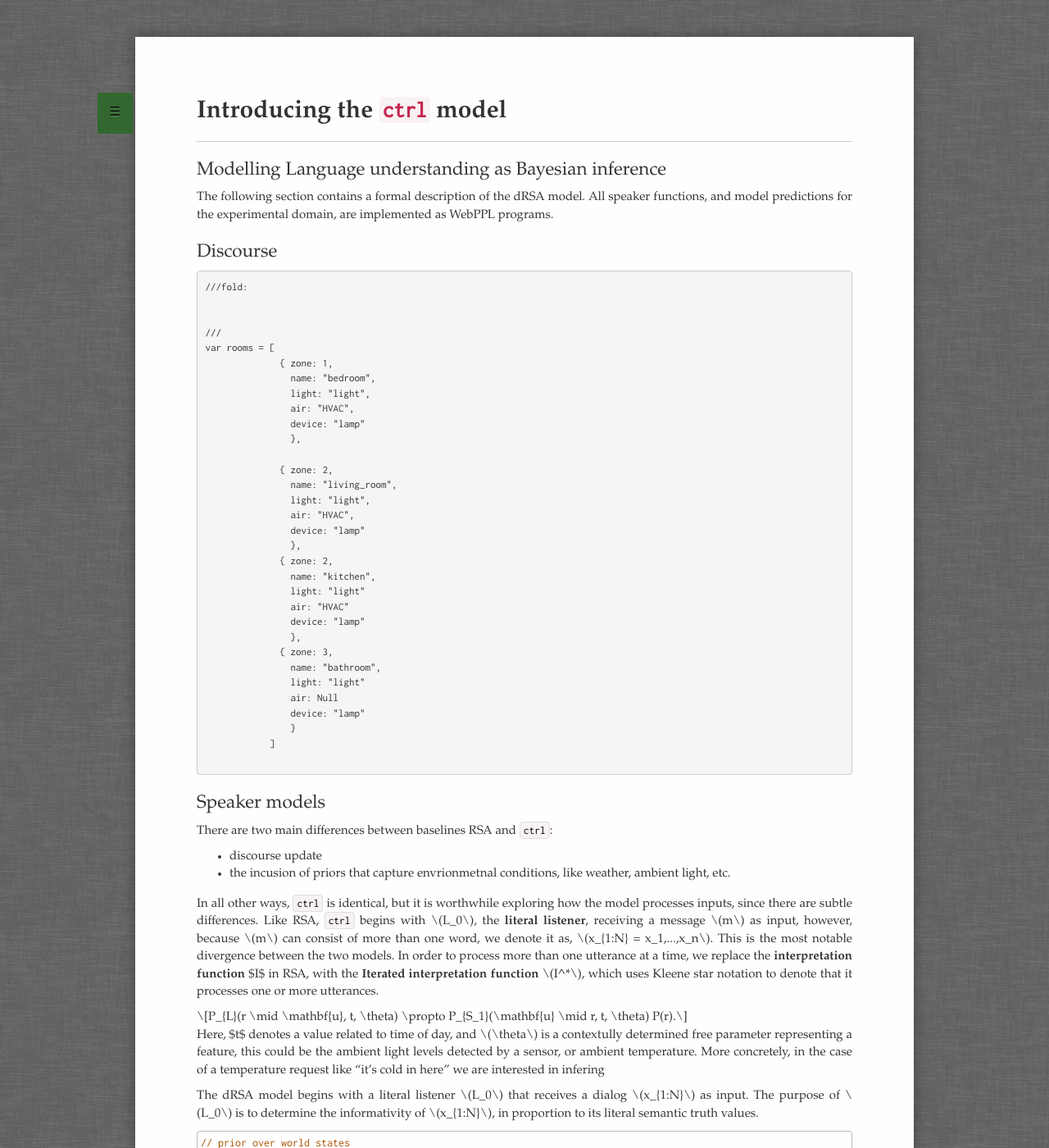
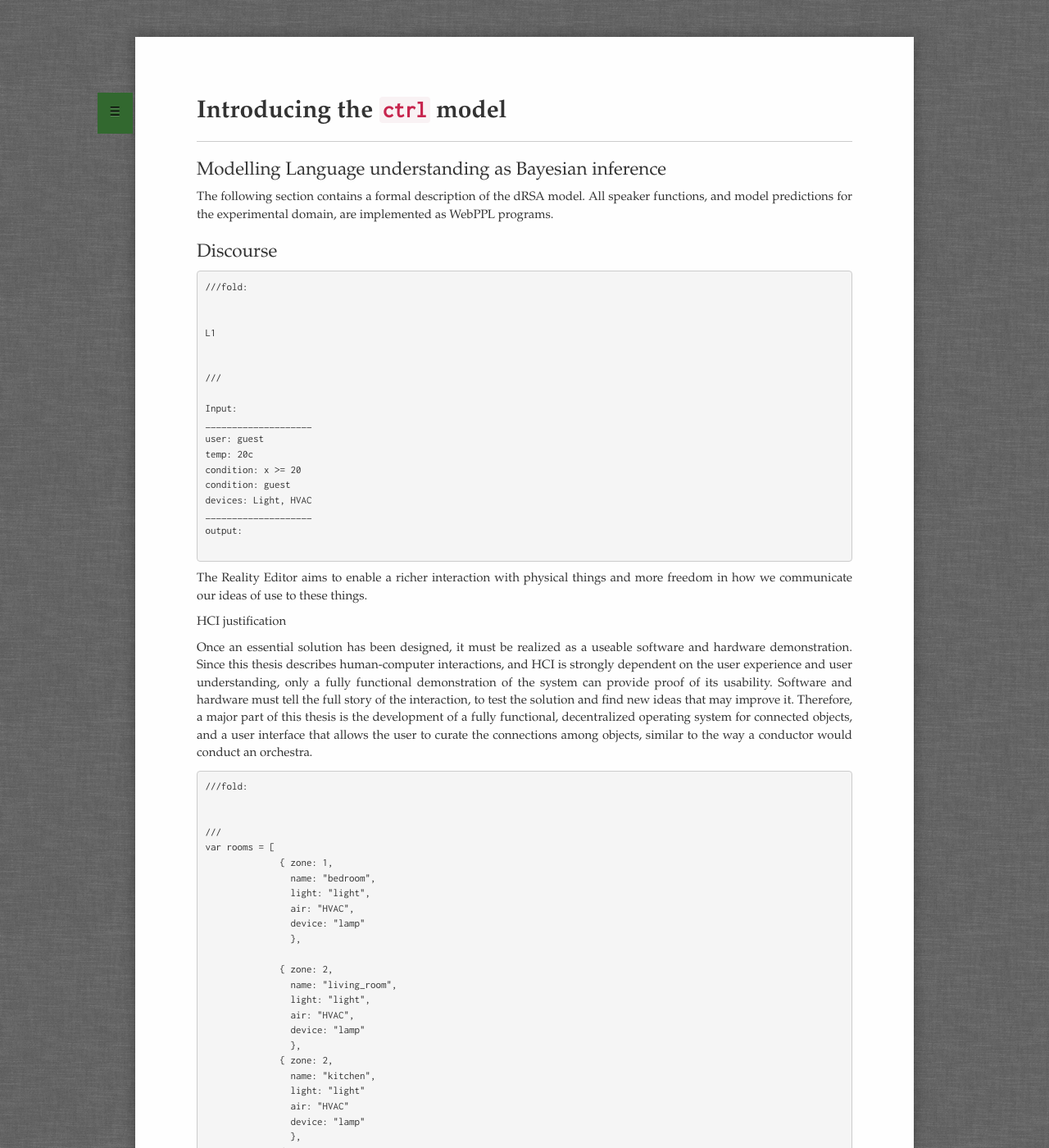
Before and after one commit to XII-SCRIPTA/ctrl, a Jekyll site: the page built from chapters/3-ctrl.md, in a window 1280 px wide and 1400 px high. Shown: the whole window at 82% size. Built offline with Jekyll 4.4.1, drawn with Linux system fonts in a browser that asks for light colours; a script that is not in the unit is left out.

Commit message:
Ch2 update.

```diff
--- a/chapters/3-ctrl.md
+++ b/chapters/3-ctrl.md
@@ -10,7 +10,35 @@ The following section contains a formal description of the dRSA model. All speak
 
 ## Discourse
 
+~~~ norun
+///fold:
 
+
+L1
+
+
+///
+
+Input:
+____________________
+user: guest
+temp: 20c
+condition: x >= 20
+condition: guest
+devices: Light, HVAC
+____________________
+output:
+
+~~~
+
+
+
+The Reality Editor aims to enable a richer interaction with physical things and more freedom in how we communicate our ideas of use to these things.
+
+
+HCI justification
+
+Once an essential solution has been designed, it must be realized as a useable software and hardware demonstration. Since this thesis describes human-computer interactions, and HCI is strongly dependent on the user experience and user understanding, only a fully functional demonstration of the system can provide proof of its usability. Software and hardware must tell the full story of the interaction, to test the solution and find new ideas that may improve it. Therefore, a major part of this thesis is the development of a fully functional, decentralized operating system for connected objects, and a user interface that allows the user to curate the connections among objects, similar to the way a conductor would conduct an orchestra.
 
 ~~~ norun
 ///fold:
```
Also changed, not shown: chapters/2-introduction.md (+1 -0 lines), index.md (+3 -2 lines), assets/img/ToM.png.
